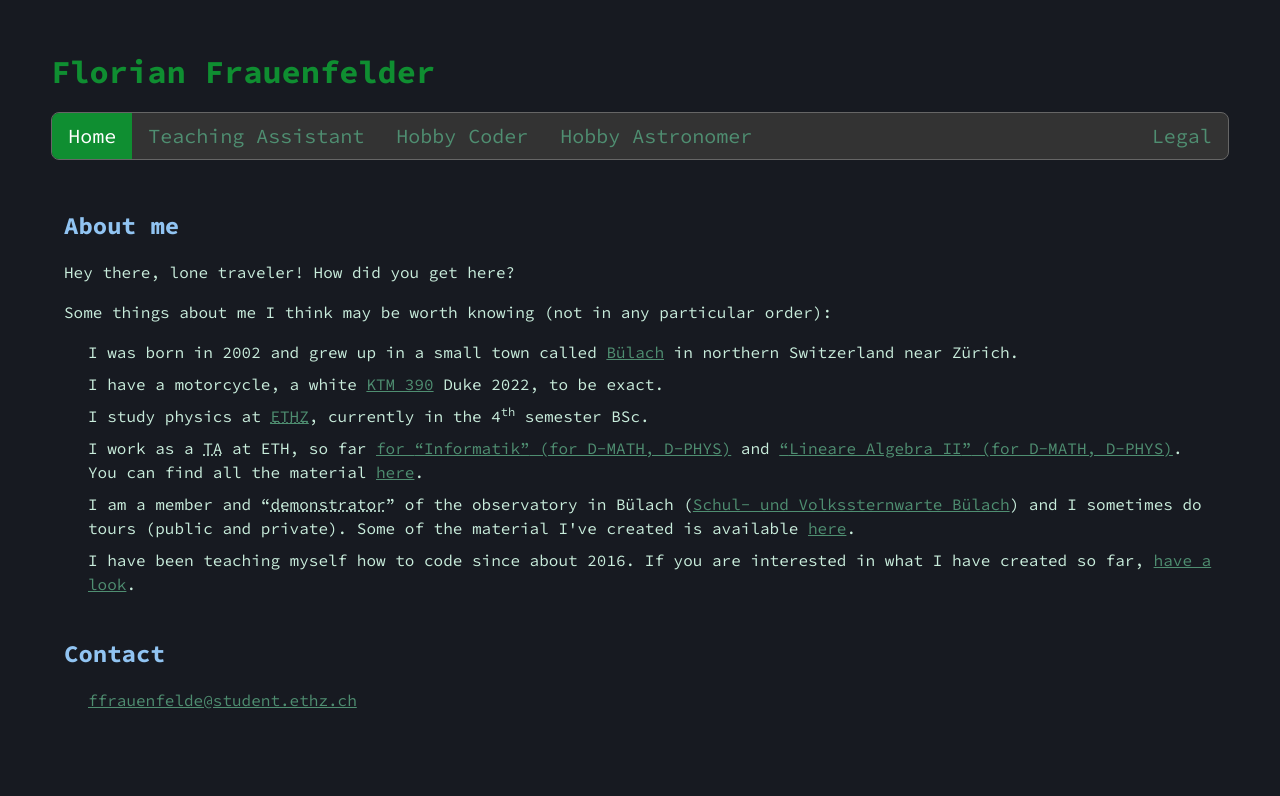
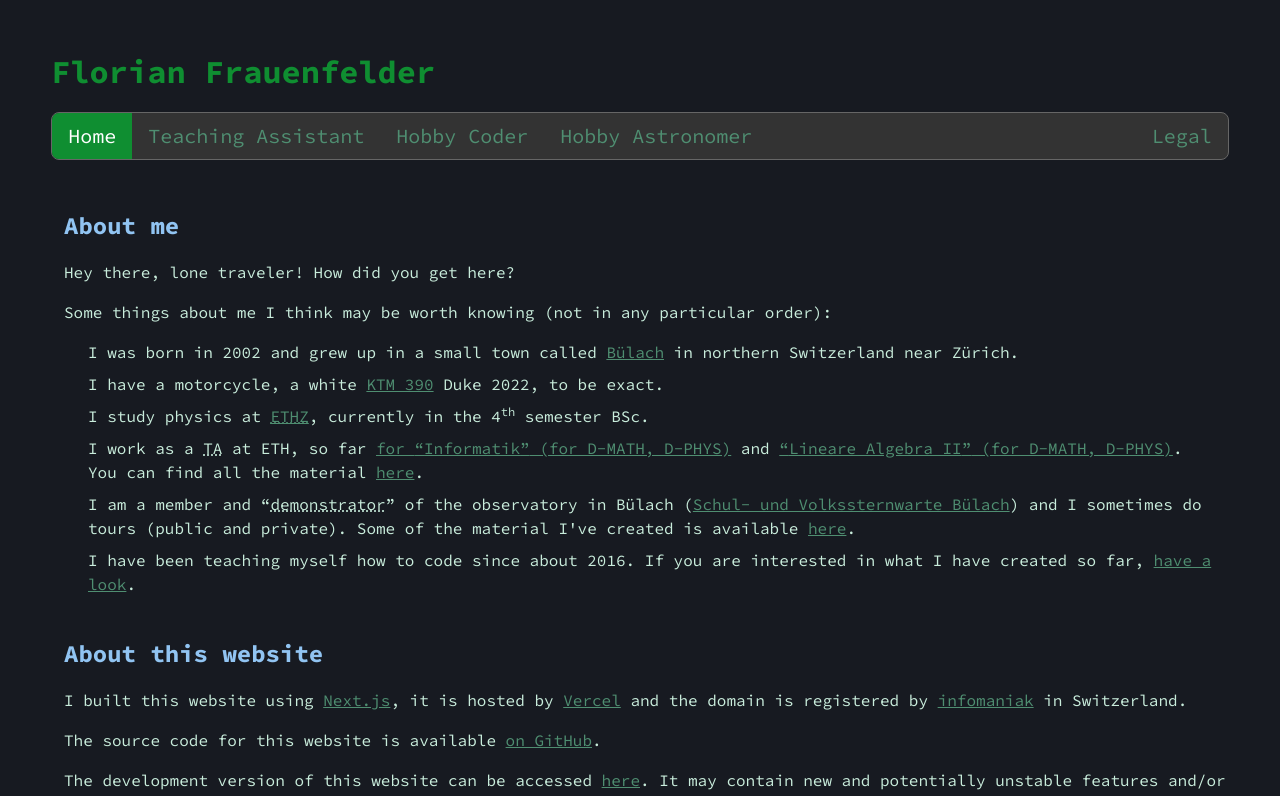
Before and after one commit to fflopsi/website, a Next.js app: page / in a window 1280 px wide. Shown: the top 796 px of the page. Built offline with nearby package versions, Linux system fonts and the light colour scheme.

Commit message:
Add about website section

```diff
--- a/app/page.tsx
+++ b/app/page.tsx
@@ -20,6 +20,10 @@ export default function Home() {
         <li>I am a member and <q><abbr title='tour guide'>demonstrator</abbr></q> of the observatory in Bülach (<Link target='_blank' href='https://sternwartebuelach.ch'>Schul- und Volkssternwarte Bülach</Link>) and I sometimes do tours (public and private). Some of the material I've created is available <Link href='/astro/'>here</Link>.</li>
         <li>I have been teaching myself how to code since about 2016. If you are interested in what I have created so far, <Link href='/coding/'>have a look</Link>.</li>
       </ul>
+      <h2>About this website</h2>
+      <p>I built this website using <Link target='_blank' href='https://nextjs.org'>Next.js</Link>, it is hosted by <Link target='_blank' href='https://vercel.com'>Vercel</Link> and the domain is registered by <Link target='_blank' href='https://infomaniak.com'>infomaniak</Link> in Switzerland.</p>
+      <p>The source code for this website is available <Link target='_blank' href='https://github.com/fflopsi/website'>on GitHub</Link>.</p>
+      <p>The development version of this website can be accessed <Link href='https://dev.florian-frauenfelder.ch'>here</Link>. It may contain new and potentially unstable features and/or lag behind in both content and features, so use it at your own risk.</p>
       <h2>Contact</h2>
       <ul>
         <li><Link href='mailto:ffrauenfelde@student.ethz.ch'>ffrauenfelde@student.ethz.ch</Link></li>
```
